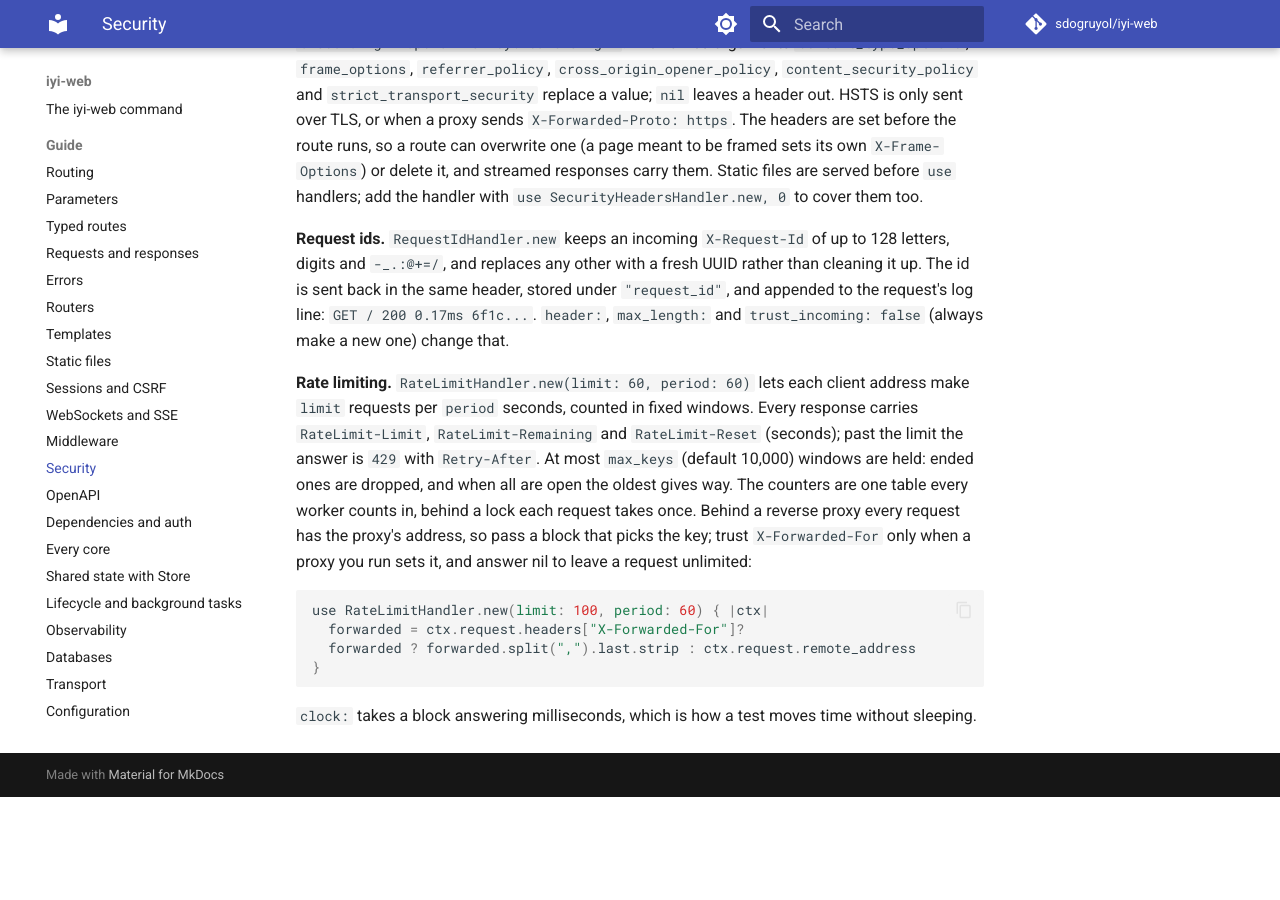
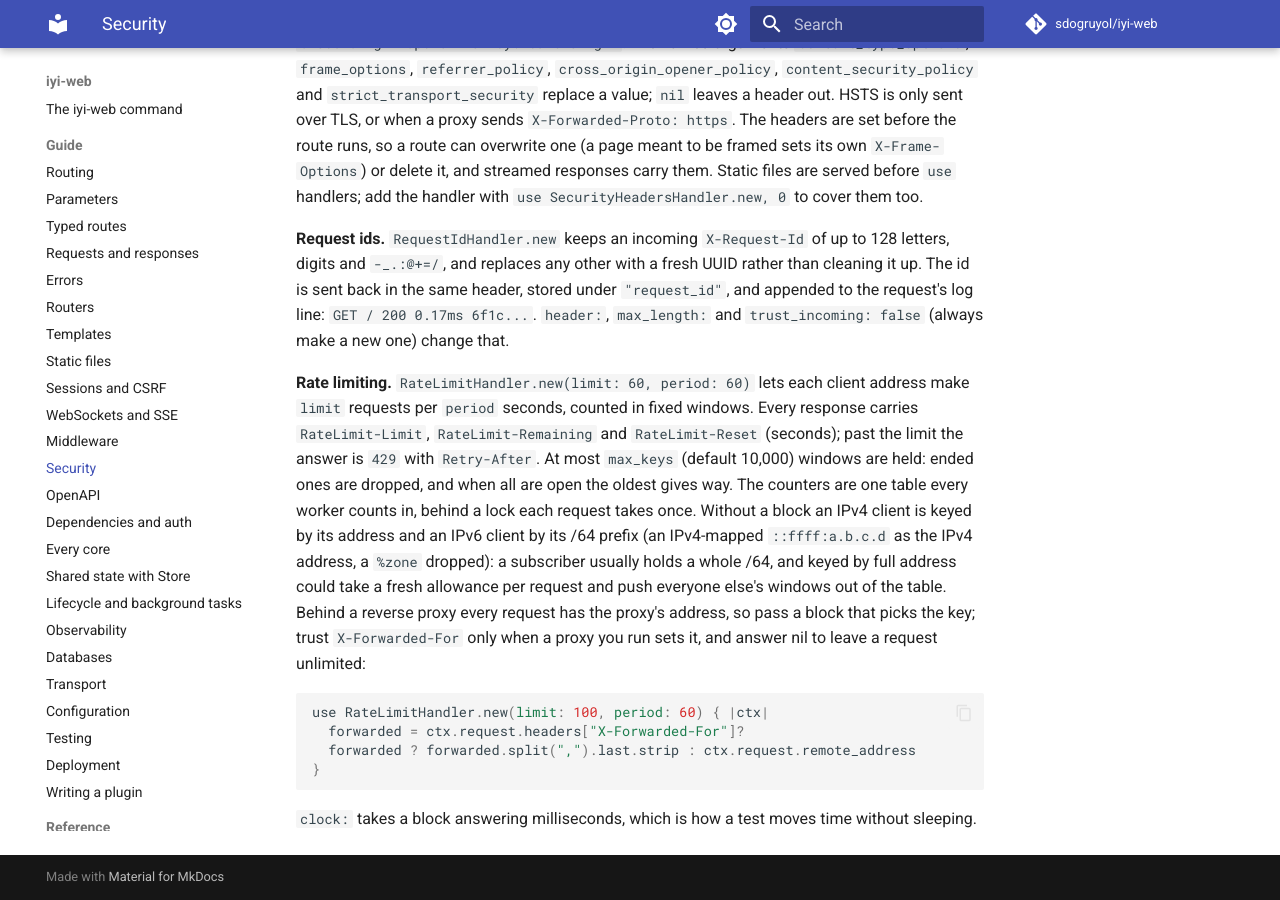
Before and after one commit to sdogruyol/iyi-web, an MkDocs documentation site: the page built from docs/security.md, in a window 1280 px wide and 900 px high, scrolled down 897 px. Built offline with MkDocs 1.6.1 and Material for MkDocs 9.7.7, drawn with Linux system fonts in a browser that asks for light colours; comment, search, counter and statistics services are not loaded; before the commit the page ends 1694 px from its top, so only the background shows below that.

Commit message:
Key the rate limiter's IPv6 clients by their /64
Keyed by full address, a client with a routed /64 got a fresh allowance
for every source address it picked, and more than max_keys of them
evicted everyone else's windows. Without a key block, an IPv6 address now
keys as its /64 prefix and an IPv4-mapped one as the IPv4 address;
rate_limit_key is the default key as a function.

```diff
--- a/docs/security.md
+++ b/docs/security.md
@@ -65,7 +65,11 @@ windows. Every response carries `RateLimit-Limit`, `RateLimit-Remaining` and
 `Retry-After`. At most `max_keys` (default 10,000) windows are held: ended
 ones are dropped, and when all are open the oldest gives way. The counters
 are one table every worker counts in, behind a lock each request takes
-once. Behind a
+once. Without a block an IPv4 client is keyed by its address and an IPv6
+client by its /64 prefix (an IPv4-mapped `::ffff:a.b.c.d` as the IPv4
+address, a `%zone` dropped): a subscriber usually holds a whole /64, and
+keyed by full address could take a fresh allowance per request and push
+everyone else's windows out of the table. Behind a
 reverse proxy every request has the proxy's address, so pass a block that
 picks the key; trust `X-Forwarded-For` only when a proxy you run sets it,
 and answer nil to leave a request unlimited:
```
Also changed, not shown: 2 other files.
